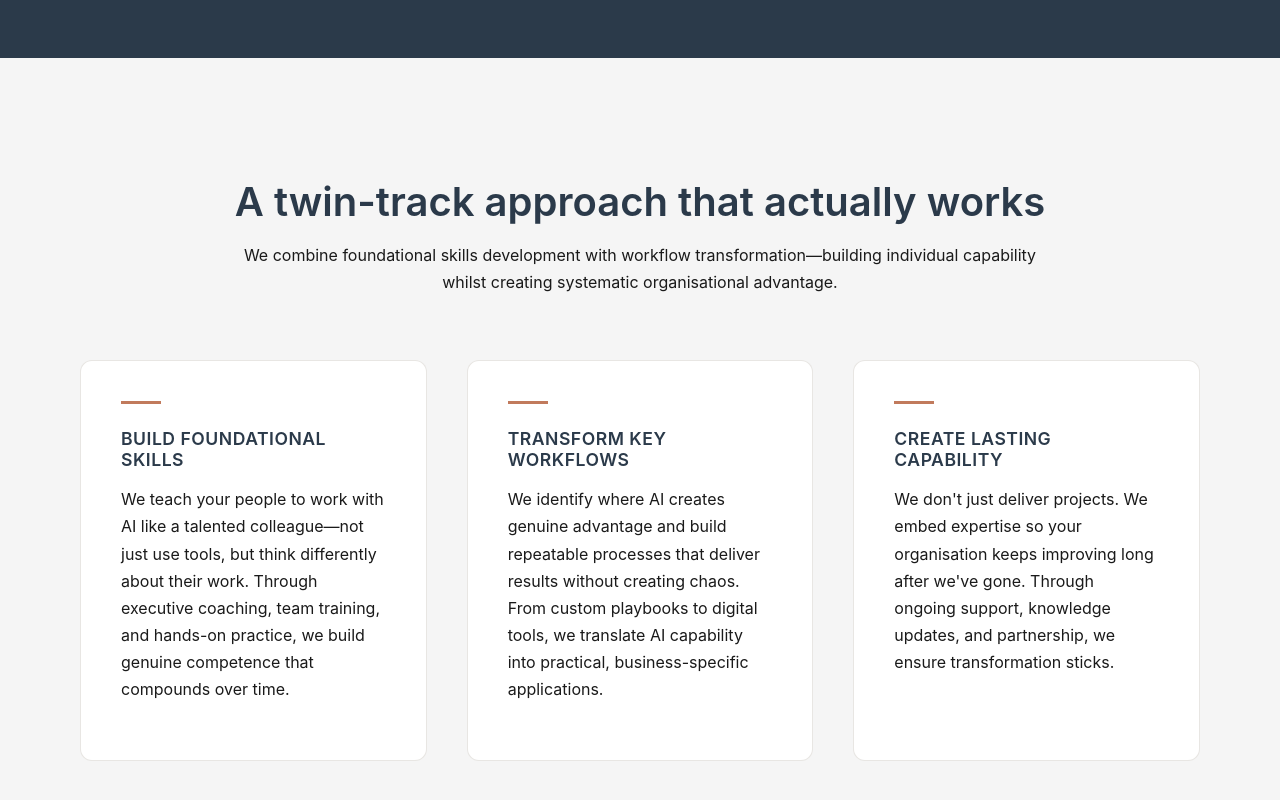
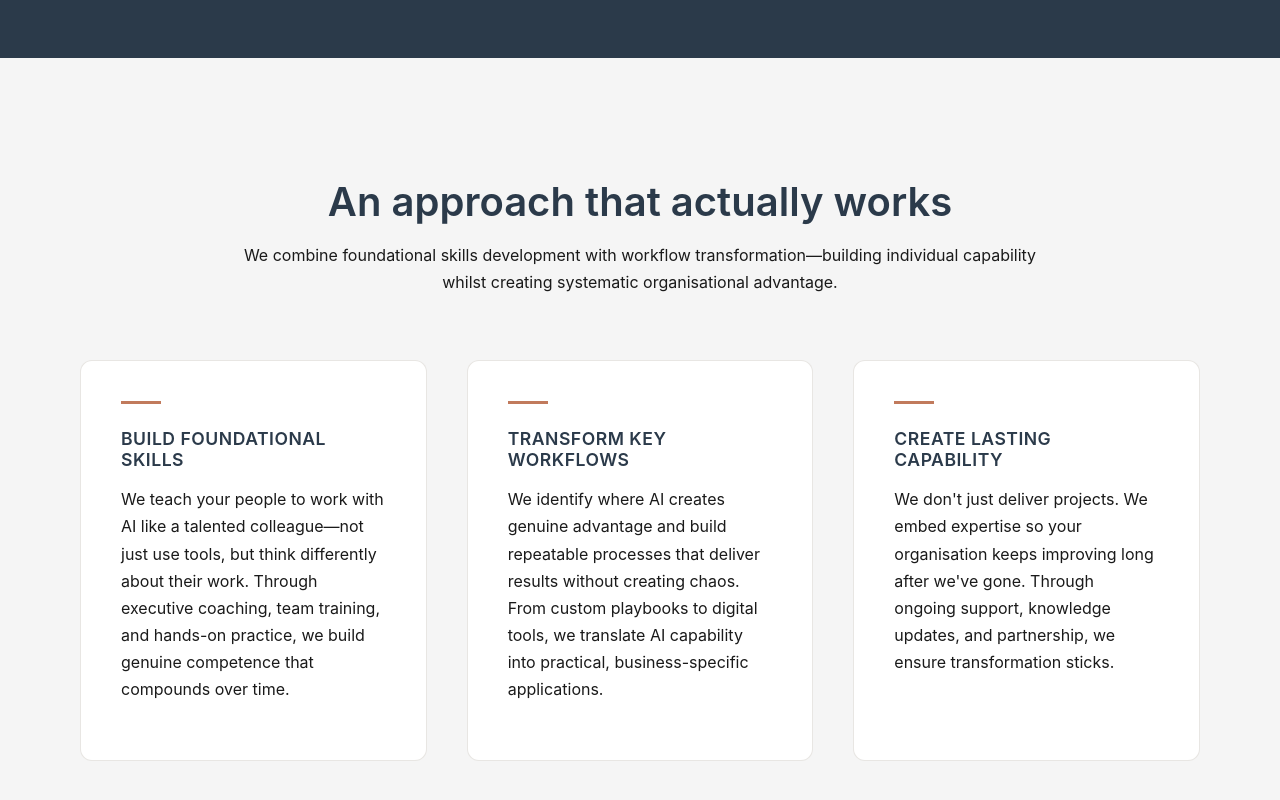
Before and after one commit to mrcharliepalmer/steadman-mockup, a plain HTML site: page index.html in a window 1280 px wide. Shown: the part 1212-2012 px from the top of the page. Drawn offline with Linux system fonts and the light colour scheme.

Commit message:
Update index.html

```diff
--- a/index.html
+++ b/index.html
@@ -846,7 +846,7 @@
     <!-- SECTION 3: HOW WE HELP (PILLARS) -->
     <section class="pillars section" id="what-we-do">
         <div class="container">
-            <h2>A twin-track approach that actually works</h2>
+            <h2>An approach that actually works</h2>
             <p class="pillars-intro">We combine foundational skills development with workflow transformation—building individual capability whilst creating systematic organisational advantage.</p>
 
             <div class="pillars-grid">
```
